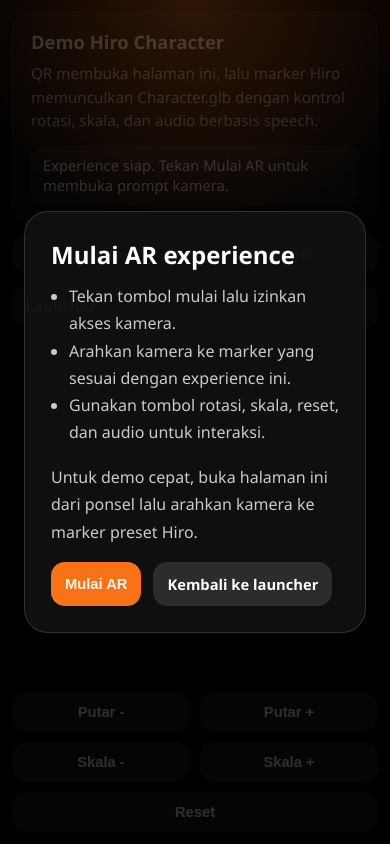
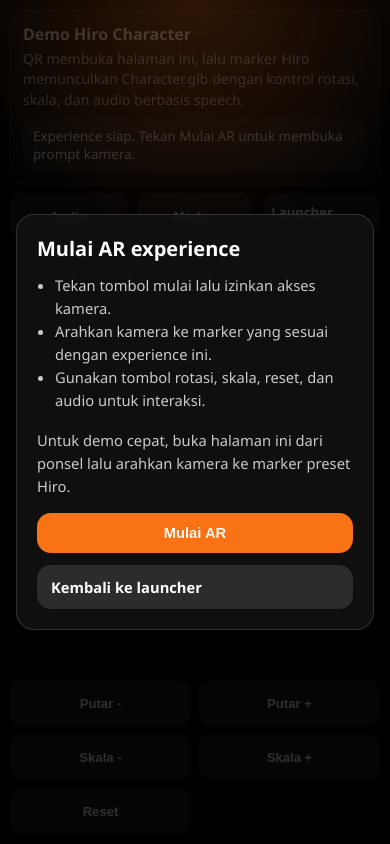
Before and after one commit to RifkiIndraZakaria/ar-web-app, a website: page public/ar.html in a window 390 px wide. Drawn offline with Linux system fonts and the light colour scheme.

Commit message:
Fix AR 1

```diff
--- a/public/ar.html
+++ b/public/ar.html
@@ -76,7 +76,10 @@
                 display: flex;
                 flex-direction: column;
                 justify-content: space-between;
-                padding: 16px;
+                padding:
+                    calc(12px + env(safe-area-inset-top))
+                    12px
+                    calc(12px + env(safe-area-inset-bottom));
                 z-index: 20;
             }
 
@@ -105,6 +108,11 @@
             .panel h1 {
                 margin: 0 0 8px;
                 font-size: 1.15rem;
+            }
+
+            .panel-copy {
+                display: grid;
+                gap: 10px;
             }
 
             .panel p {
@@ -157,14 +165,15 @@
             }
 
             .control-bar {
-                display: flex;
-                justify-content: center;
+                display: grid;
+                grid-template-columns: repeat(5, minmax(0, 1fr));
                 gap: 10px;
-                flex-wrap: wrap;
+                width: min(100%, 860px);
+                margin: 0 auto;
             }
 
             .control-bar button {
-                min-width: 92px;
+                min-width: 0;
             }
 
             .boot-overlay {
@@ -219,12 +228,36 @@
             }
 
             @media (max-width: 720px) {
-                .hud {
-                    padding: 12px;
+                .top-bar {
+                    flex-direction: column;
+                    gap: 8px;
                 }
 
-                .top-bar {
-                    flex-direction: column;
+                .panel {
+                    width: 100%;
+                    padding: 14px;
+                    border-radius: 16px;
+                }
+
+                .panel h1 {
+                    font-size: 1rem;
+                    margin-bottom: 4px;
+                }
+
+                .panel p {
+                    font-size: 0.88rem;
+                    line-height: 1.45;
+                }
+
+                .status-line {
+                    margin-top: 8px;
+                    padding: 9px 10px;
+                    font-size: 0.84rem;
+                    border-radius: 12px;
+                }
+
+                body.ar-started .panel-copy p {
+                    display: none;
                 }
 
                 .top-actions,
@@ -232,10 +265,70 @@
                     width: 100%;
                 }
 
-                .control-bar button,
+                .top-actions {
+                    display: grid;
+                    grid-template-columns: repeat(3, minmax(0, 1fr));
+                }
+
                 .top-actions button,
-                .top-actions a {
-                    flex: 1 1 130px;
+                .top-actions a,
+                .control-bar button {
+                    min-height: 46px;
+                    padding: 10px 8px;
+                    border-radius: 12px;
+                    font-size: 0.88rem;
+                }
+
+                .control-bar {
+                    grid-template-columns: repeat(3, minmax(0, 1fr));
+                    gap: 8px;
+                }
+
+                .boot-overlay {
+                    padding: 16px;
+                }
+
+                .boot-card {
+                    padding: 20px;
+                    border-radius: 18px;
+                }
+
+                .boot-card h2 {
+                    font-size: 1.25rem;
+                }
+
+                .boot-card p,
+                .boot-card li {
+                    font-size: 0.92rem;
+                    line-height: 1.55;
+                }
+
+                .boot-actions {
+                    display: grid;
+                    grid-template-columns: 1fr;
+                }
+            }
+
+            @media (max-width: 420px) {
+                .hud {
+                    padding:
+                        calc(10px + env(safe-area-inset-top))
+                        10px
+                        calc(10px + env(safe-area-inset-bottom));
+                }
+
+                .panel {
+                    padding: 12px;
+                }
+
+                .top-actions button,
+                .top-actions a,
+                .control-bar button {
+                    font-size: 0.82rem;
+                }
+
+                .control-bar {
+                    grid-template-columns: repeat(2, minmax(0, 1fr));
                 }
             }
         </style>
@@ -277,9 +370,11 @@
             <div class="top-bar">
                 <div class="panel">
                     <h1 id="experience-title">Loading experience...</h1>
-                    <p id="experience-description">
-                        Mengambil konfigurasi experience dari file JSON.
-                    </p>
+                    <div class="panel-copy">
+                        <p id="experience-description">
+                            Mengambil konfigurasi experience dari file JSON.
+                        </p>
+                    </div>
                     <div id="status-line" class="status-line">
                         Menyiapkan marker, model, audio, dan kontrol.
                     </div>
--- a/public/js/ar-experience.js
+++ b/public/js/ar-experience.js
@@ -463,6 +463,7 @@ function bindUi() {
         startAnimationLoop();
         state.animationLoopStarted = true;
       }
+      document.body.classList.add("ar-started");
       document.getElementById("boot-overlay").classList.add("hidden");
       setStatus(
         "Izin kamera diberikan. Menyalakan feed kamera dan menunggu marker...",
```
